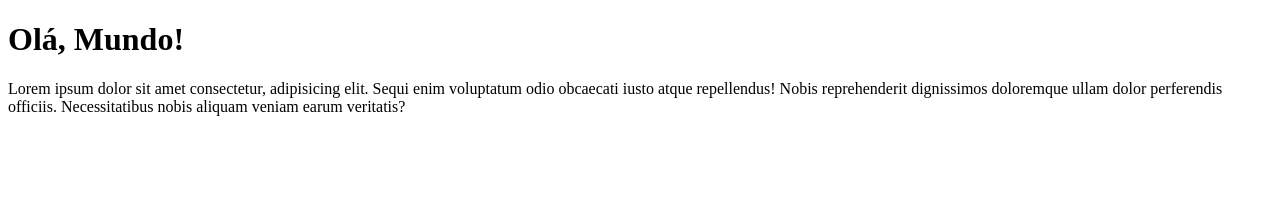
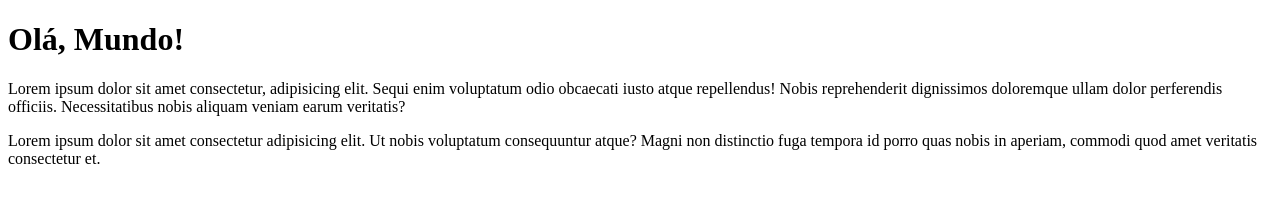
Before and after one commit to freitasSystemOutPrint/Ola-Mundo, a plain HTML site: page site exemplo/index.html in a window 1280 px wide. Drawn offline with Linux system fonts and the light colour scheme.

Commit message:
Adicionei 1 paragrafo

```diff
--- a/site exemplo/index.html
+++ b/site exemplo/index.html
@@ -8,5 +8,7 @@
 <body>
     <h1>Olá, Mundo!</h1>
     <p>Lorem ipsum dolor sit amet consectetur, adipisicing elit. Sequi enim voluptatum odio obcaecati iusto atque repellendus! Nobis reprehenderit dignissimos doloremque ullam dolor perferendis officiis. Necessitatibus nobis aliquam veniam earum veritatis?</p>
+
+    <p>Lorem ipsum dolor sit amet consectetur adipisicing elit. Ut nobis voluptatum consequuntur atque? Magni non distinctio fuga tempora id porro quas nobis in aperiam, commodi quod amet veritatis consectetur et.</p>
 </body>
 </html>
```
